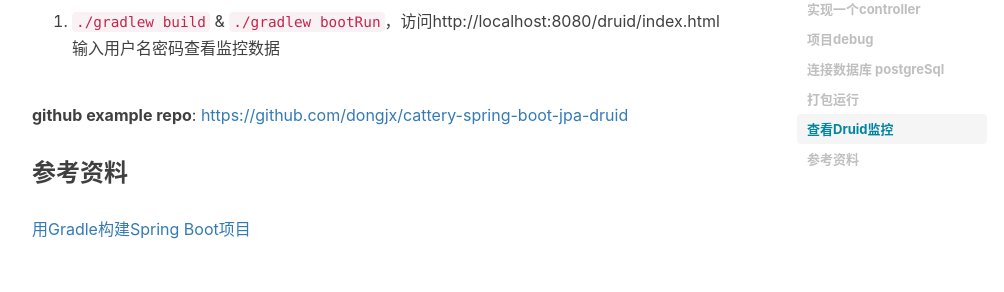
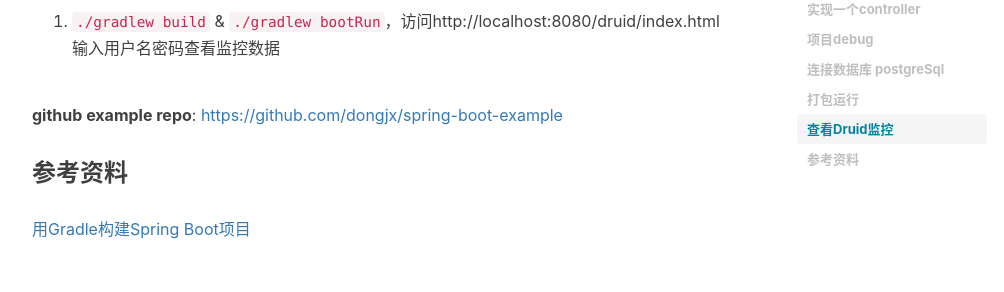
Before and after one commit to dongjx/dongjx.github.io, a Jekyll site: the page built from _posts/2018-05-20-搭建-spring-boot-项目.md, in a window 1280 px wide and 900 px high, scrolled down 6417 px. Shown: the part 155-447 px from the top of the window, without its empty margins (233-1237 px from the left). Built offline with Jekyll 4.4.1, drawn with Linux system fonts in a browser that asks for light colours; nearby versions of some CDN libraries; comment, search, counter and statistics services are not loaded; some of the changed lines change nothing that is shown.

Commit message:
Update 2018-05-20-搭建-spring-boot-项目.md

```diff
--- a/_posts/2018-05-20-搭建-spring-boot-项目.md
+++ b/_posts/2018-05-20-搭建-spring-boot-项目.md
@@ -279,7 +279,7 @@ public class DruidConfig {
 
 
 
-**github  example repo**: [https://github.com/dongjx/cattery-spring-boot-jpa-druid](https://github.com/dongjx/cattery-spring-boot-jpa-druid)
+**github  example repo**: [https://github.com/dongjx/spring-boot-example](https://github.com/dongjx/spring-boot-example)
 
 ### 参考资料
 [用Gradle构建Spring Boot项目](http://www.cnblogs.com/davenkin/p/gradle-spring-boot.html)
```
